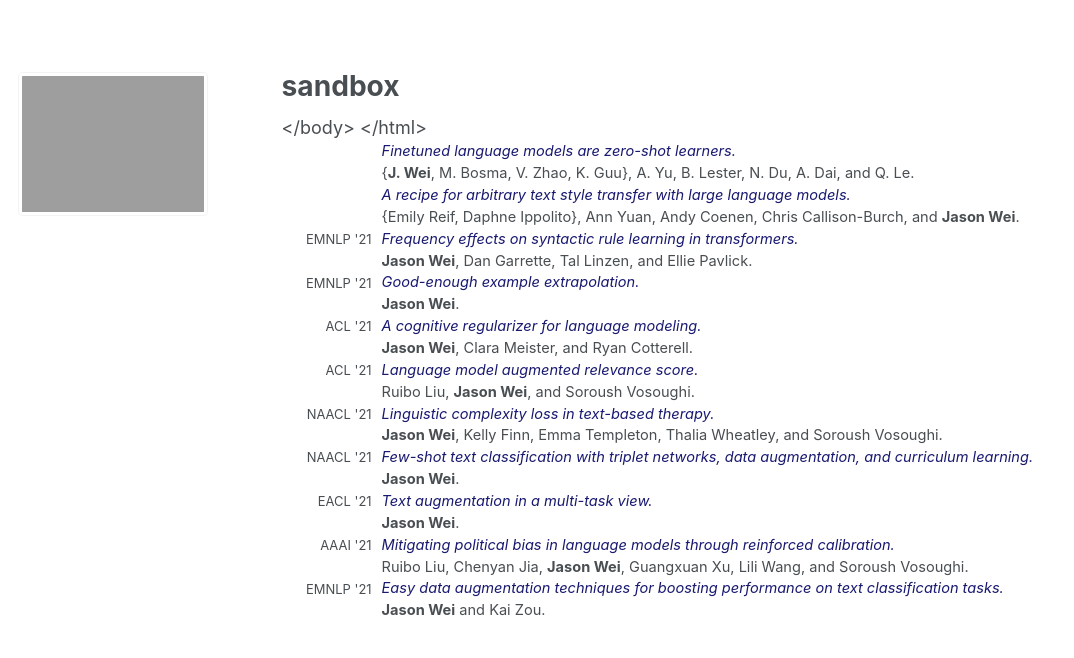
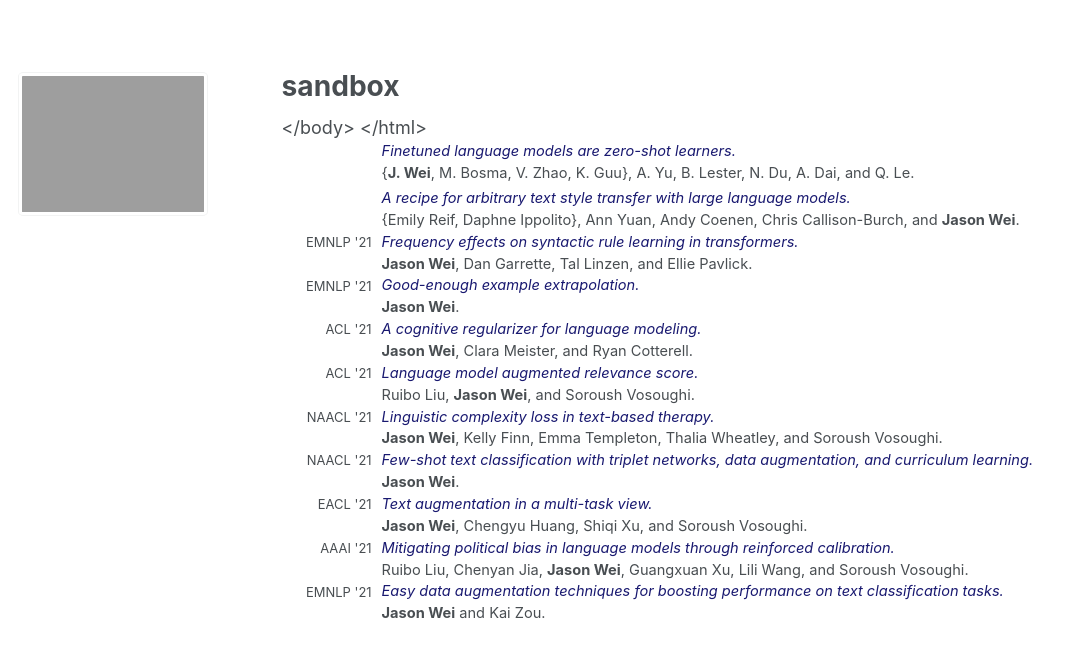
Before and after one commit to jasonwei20/jasonwei20.github.io, a Jekyll site: the page built from _pages/sandbox.md, in a window 1280 px wide. Shown: the top 658 px of the page, without its empty margins (0-1074 px from the left). Built offline with Jekyll 4.4.1, drawn with Linux system fonts in a browser that asks for light colours.

Commit message:
Update sandbox.md

```diff
--- a/_pages/sandbox.md
+++ b/_pages/sandbox.md
@@ -3,6 +3,7 @@ title: "sandbox"
 permalink: /sandbox/
 author_profile: true
 ---
+
 <html>
 <style>
 table, th, td {
@@ -21,7 +22,7 @@ table, th, td {
   </tr>
   <tr>
     <td></td>
-    <td>{<b>J. Wei</b>, M. Bosma, V. Zhao, K. Guu}, A. Yu, B. Lester, N. Du, A. Dai, and Q. Le.</td>
+    <td style="padding-bottom:3px">{<b>J. Wei</b>, M. Bosma, V. Zhao, K. Guu}, A. Yu, B. Lester, N. Du, A. Dai, and Q. Le.</td>
   </tr>
 
   <tr>
@@ -93,7 +94,7 @@ table, th, td {
   </tr>
   <tr>
     <td></td>
-    <td><b>Jason Wei</b>.</td>
+    <td><b>Jason Wei</b>, Chengyu Huang, Shiqi Xu, and Soroush Vosoughi.</td>
   </tr>
 
   <tr>
```
